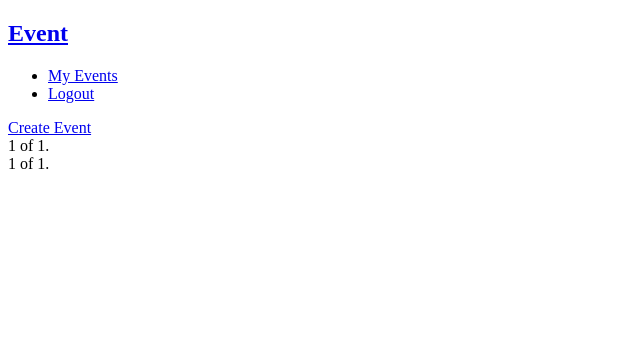
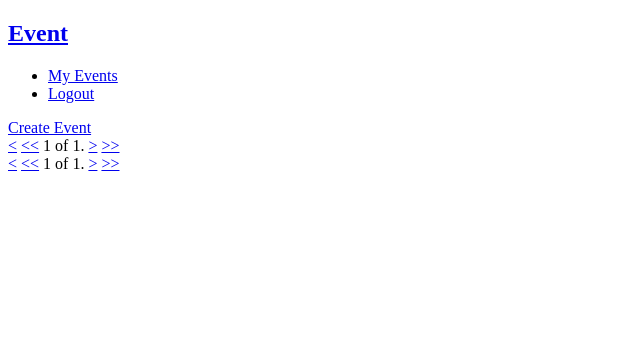
Before and after one commit to MustafaGamalMuhammed/events, a Django app: page /events/?myevents=1 in a window 1280 px wide. Shown: the top 363 px of the page, without its empty margins (0-640 px from the left). Run offline with Django 3.2, Linux system fonts and the light colour scheme; a user stored in the database is signed in; data comes from the database, SQL or seed files in the repository.

Commit message:
Added styles

```diff
--- a/app/events/models.py
+++ b/app/events/models.py
@@ -27,7 +27,9 @@
         return reverse('events.detail', args=[self.id,])
 
     def is_owner(self, request):
+        """Is the user the owner of the event?"""
         return request.user.is_authenticated and request.user == self.owner
 
     def is_participating(self, request):
+        """Is the user participating in the event?"""
         return request.user.is_authenticated and self.participants.filter(pk=request.user.pk).exists()
--- a/app/events/templates/events/pagination.html
+++ b/app/events/templates/events/pagination.html
@@ -8,6 +8,9 @@
                 <a href="?page=1">&lt;&lt;</a>
                 <a href="?page={{ page_obj.previous_page_number }}">&lt;</a>
             {% endif %}
+        {% else %}
+                <a href="#" class="inactive">&lt;</a>
+                <a href="#" class="inactive">&lt;&lt;</a>
         {% endif %}
 
         <span class="current">
@@ -22,6 +25,9 @@
                 <a href="?page={{ page_obj.next_page_number }}">&gt;</a>
                 <a href="?page={{ page_obj.paginator.num_pages }}">&gt;&gt;</a>
             {% endif %}
+        {% else %}
+                <a href="#" class="inactive">&gt;</a>
+                <a href="#" class="inactive">&gt;&gt;</a>
         {% endif %}
     </div>
 </div>
--- a/app/events/views.py
+++ b/app/events/views.py
@@ -25,6 +25,10 @@
     paginate_by = 2
 
     def get_queryset(self):
+        """
+        If the user is authenticated and there is a myevents query parameter;
+        return the user's events otherwise return all events
+        """
         if self._myevents():
             return self.request.user.events.all()
         else:
@@ -85,7 +89,6 @@
 @require_POST
 def join_event(request, pk):
     event = get_object_or_404(Event, pk=pk)
-
     event.participants.add(request.user)
 
     return redirect(event)
```
Also changed, not shown: app/events/static/events/css/styles.css (+7 -1 lines).
